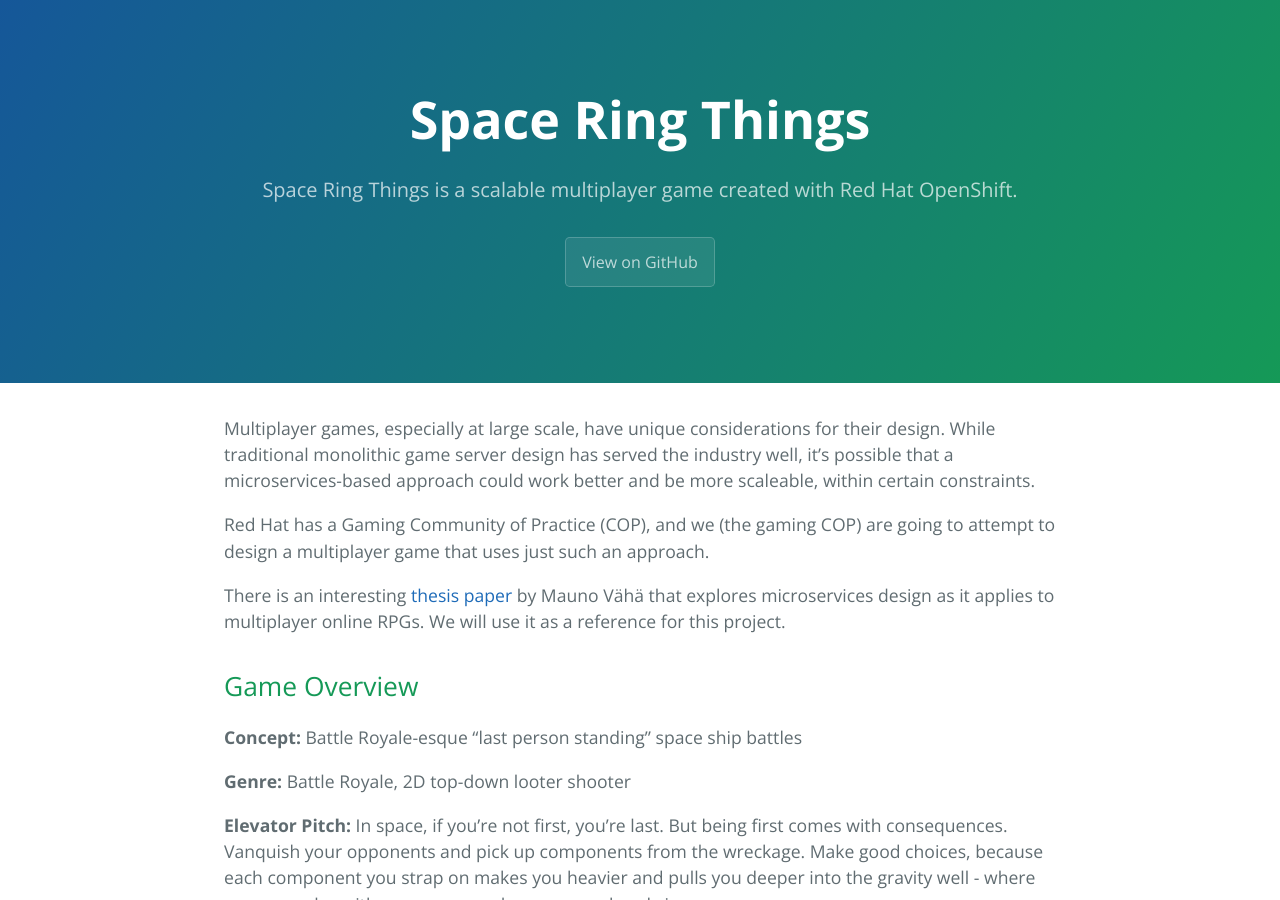
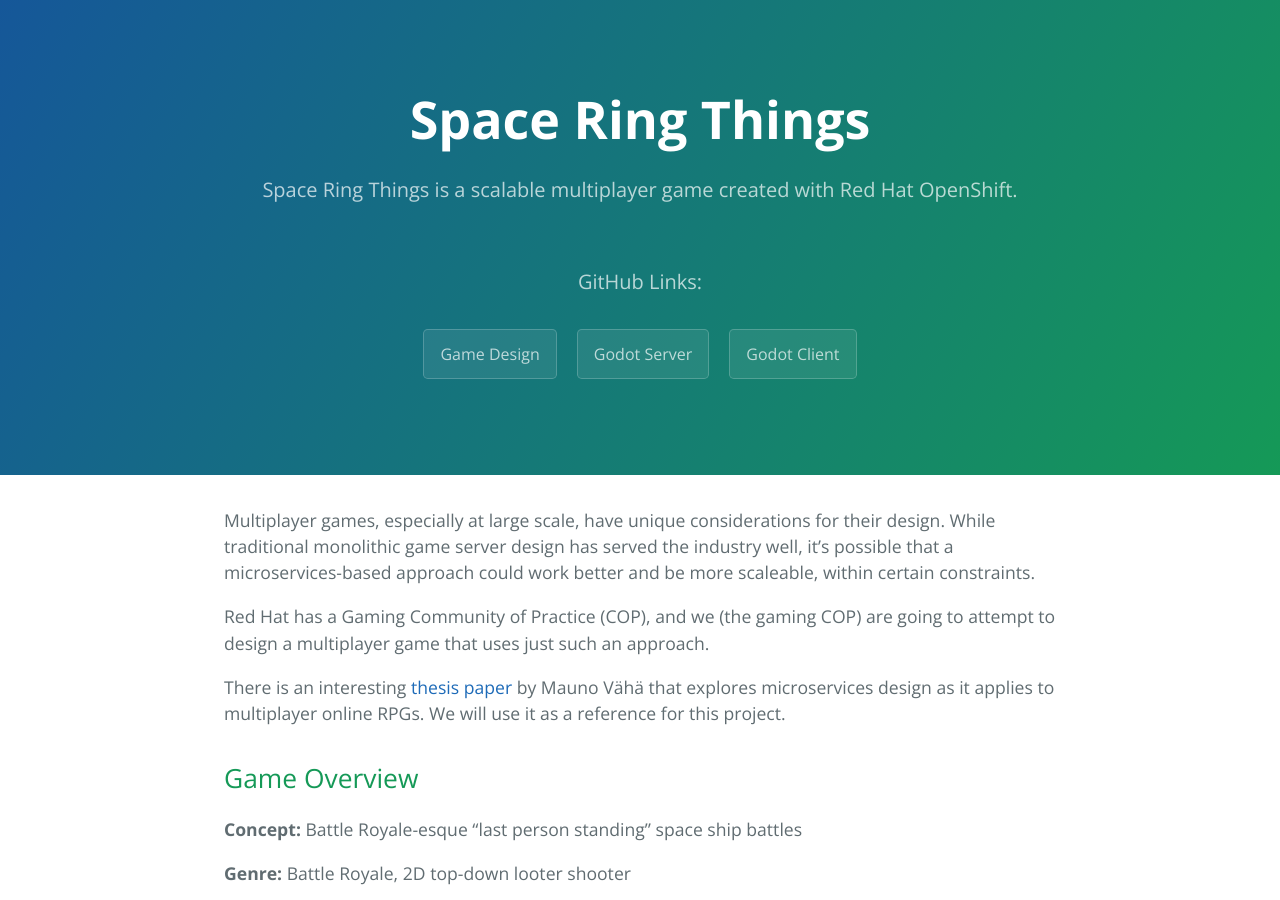
Before and after one commit to redhat-gamedev/srt-website, a Jekyll site: the page built from index.md, in a window 1280 px wide and 900 px high. Built offline with Jekyll 4.4.1, drawn with Linux system fonts in a browser that asks for light colours; some of the changed text lies outside the part shown.

Commit message:
added more github links to game design, godot server, and godot client

```diff
--- a/_layouts/default.html
+++ b/_layouts/default.html
@@ -19,7 +19,10 @@
       <h1 class="project-name">{{ page.title | default: site.title | default: site.github.repository_name }}</h1>
       <h2 class="project-tagline">{{ page.description | default: site.description | default: site.github.project_tagline }}</h2>
       {% if site.show_github_link %}
-        <a href="https://github.com/redhat-gamedev" class="btn">View on GitHub</a>
+      	<h2 class="project-tagline"><br>GitHub Links:</h2>
+        <a href="https://github.com/redhat-gamedev/srt-multiplayer-game-design" class="btn">Game Design</a>
+        <a href="https://github.com/redhat-gamedev/srt-godot-server" class="btn">Godot Server</a>
+        <a href="https://github.com/redhat-gamedev/srt-godot-client" class="btn">Godot Client</a>
       {% endif %}
     </header>
 
@@ -29,8 +32,11 @@
       <footer class="site-footer">
         {% if site.github.is_project_page %}
           <span class="site-footer-owner"><a href="{{ site.github.repository_url }}">{{ site.github.repository_name }}</a> is maintained by <a href="{{ site.github.owner_url }}">{{ site.github.owner_name }}</a>.</span>
+        {% else %}
+        <span class="site-footer-credits">This page is maintained by <a href="https://github.com/redhat-gamedev">Red Hat Game Dev</a>.</span>
+        <br>
+        <img src="https://i.imgur.com/NmWURxO.png" alt="Red Hat Logo">
         {% endif %}
-        <span class="site-footer-credits">This page was created by <a href="https://github.com/redhat-gamedev">Red Hat Game Dev</a>.</span>
       </footer>
     </main>
   </body>
```
